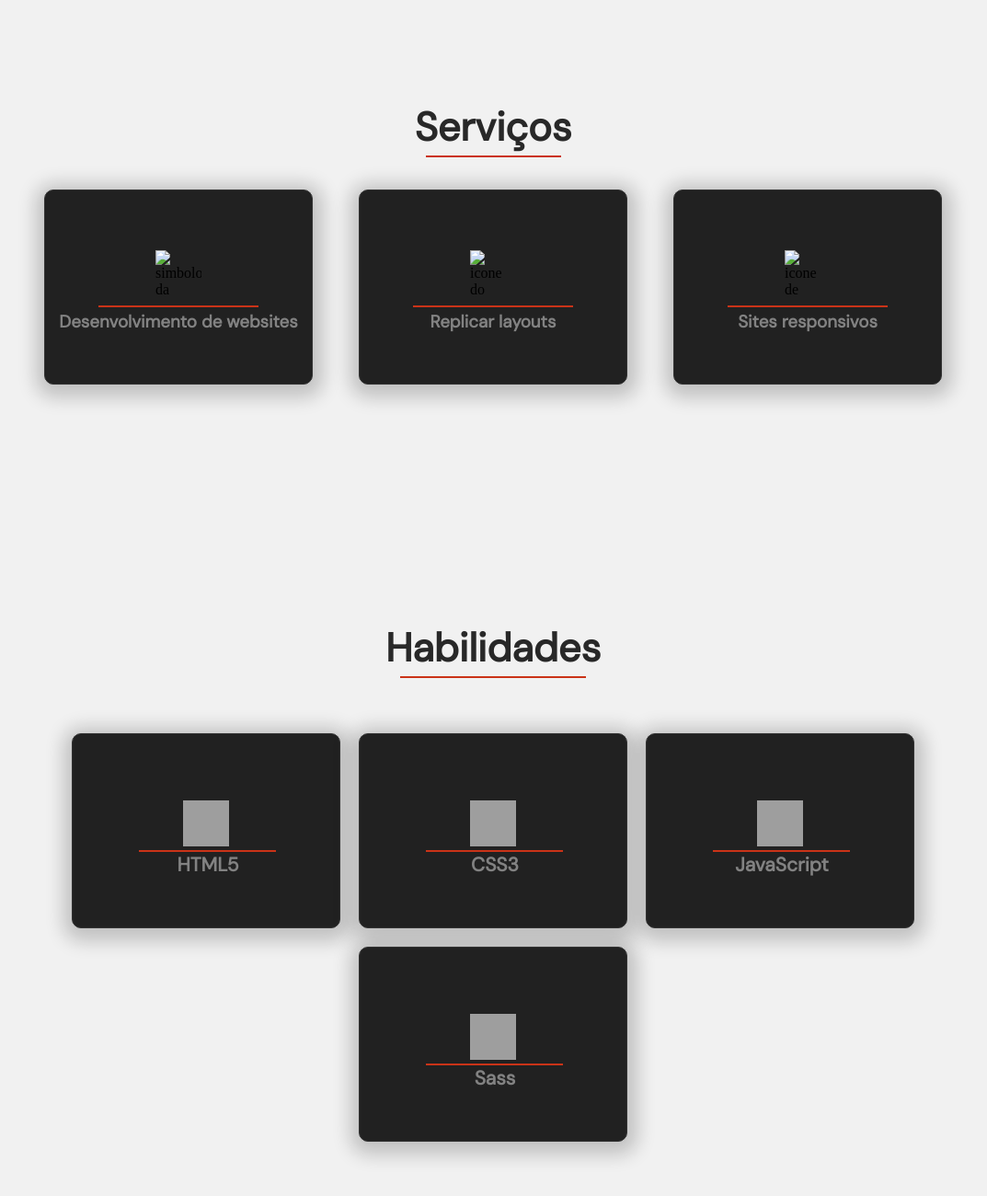
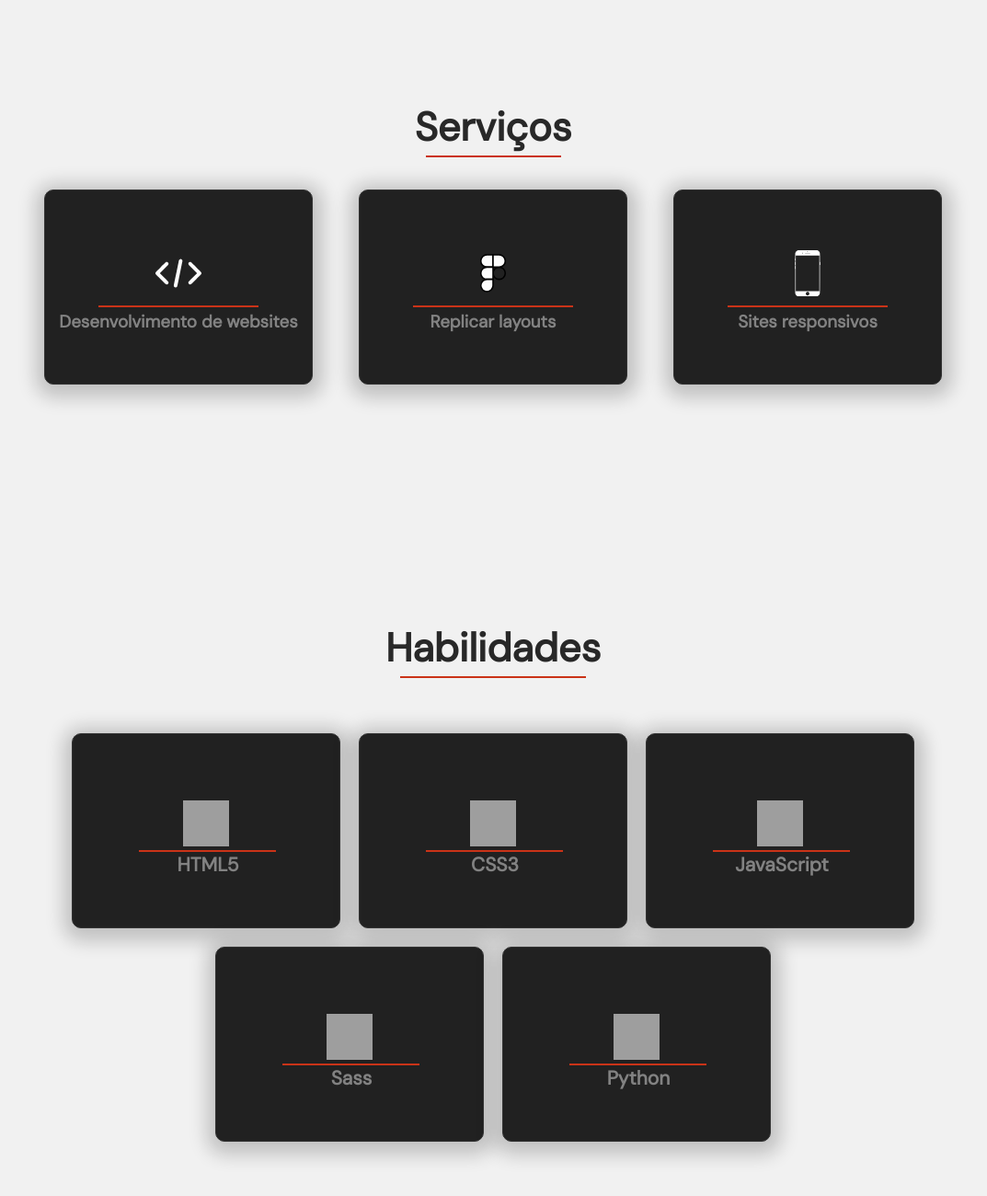
Before and after one commit to AdrianMoizes/Portifolio, a plain HTML site: page index.html in a window 1280 px wide. Shown: the part 2025-3325 px from the top of the page at 92% size, without its empty margins (104-1177 px from the left). Drawn offline with Linux system fonts and the light colour scheme; grey boxes are pictures that could not be loaded.

Commit message:
melhoria

```diff
--- a/index.html
+++ b/index.html
@@ -152,17 +152,17 @@
 
         <div class="servicos-cards">
           <div class="servicos-card">
-            <img src="#" alt="simbolo da programação">
+             <img src="img/1970468-ffffff.svg" alt="simbolo da programação">
             <hr class="line_card_servicos">
             <p>Desenvolvimento de websites</p>
           </div>
           <div class="servicos-card">
-            <img src="#" alt="icone do figma">
+            <img src="img/figma-logo-thin-custom.svg"  alt="icone do figma">
             <hr class="line_card_servicos">
             <p>Replicar layouts</p>
           </div>
           <div class="servicos-card">
-            <img src="#" alt="icone de celular">
+            <img src="img/2245651-ffffff.svg" alt="icone de celular">
             <hr class="line_card_servicos">
             <p>Sites responsivos</p>
           </div>
@@ -199,6 +199,13 @@
             <h3>Sass</h3>
           </div>
 
+          <div class="skills-card">
+
+            <img src="https://cdn.jsdelivr.net/gh/devicons/devicon/icons/python/python-original.svg" alt="imagem do icone do sass">
+            <hr class="line_skills_card">
+            <h3>Python</h3>
+          </div>
+
         </div>
       </section>
     </div>
--- a/response.css
+++ b/response.css
@@ -19,7 +19,7 @@
 	.menu-drop a, ul, li {
 		text-decoration: none;
 		list-style: none;
-		color: #382020;
+		color: #a08f8f;
 		font-weight: bold;
 		font-size: 22px;
 		padding-top: 15px;
@@ -81,7 +81,7 @@
 	.menu-toggle {
 		  display: block;
 		  cursor: pointer;
-		  color: #c3bfc3c9;
+		  color: #181618c9;
 	  }
 
 	  .footer-custom p {
```
Also changed, not shown: img/1970468-ffffff.svg (added), img/2245651-ffffff.svg (added), img/figma-logo-thin-custom.svg (added), style.css (line endings or trailing spaces).
